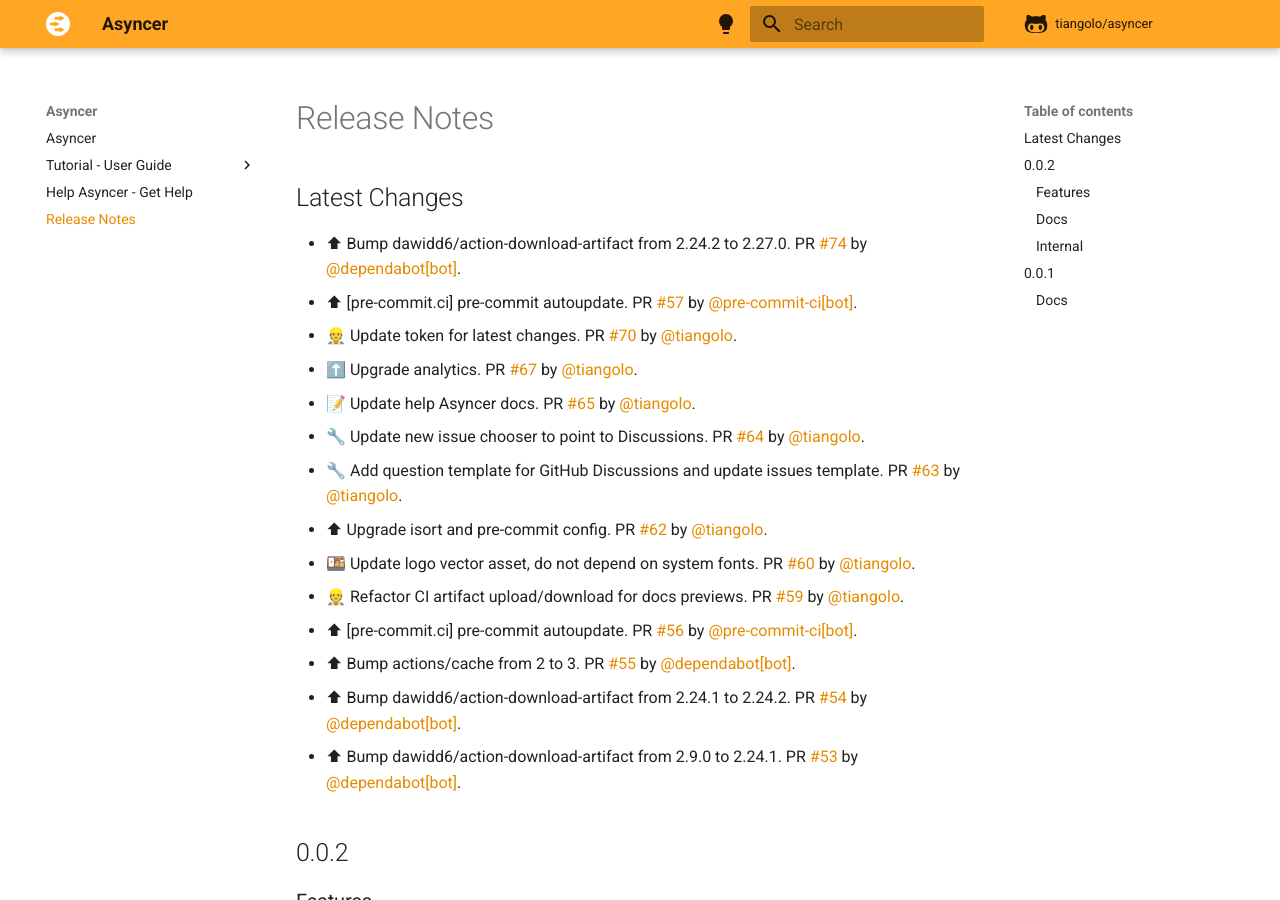
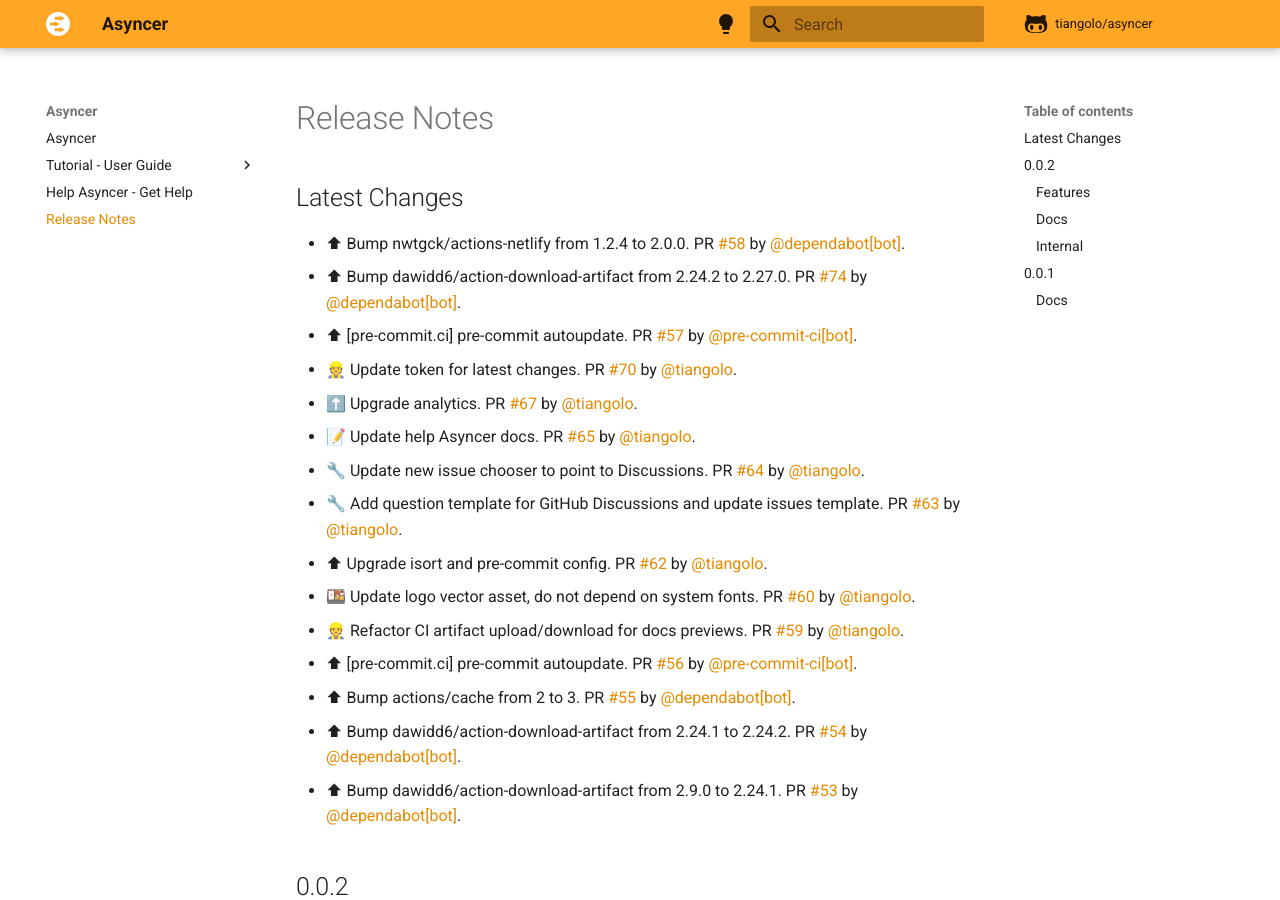
Before and after one commit to balintfrankas/fastapi-asyncer, an MkDocs documentation site: the page built from docs/release-notes.md, in a window 1280 px wide and 900 px high. Built offline with MkDocs 1.6.1 and Material for MkDocs 9.7.7, drawn with Linux system fonts in a browser that asks for light colours; comment, search, counter and statistics services are not loaded.

Commit message:
📝 Update release notes

```diff
--- a/docs/release-notes.md
+++ b/docs/release-notes.md
@@ -2,6 +2,7 @@
 
 ## Latest Changes
 
+* ⬆ Bump nwtgck/actions-netlify from 1.2.4 to 2.0.0. PR [#58](https://github.com/tiangolo/asyncer/pull/58) by [@dependabot[bot]](https://github.com/apps/dependabot).
 * ⬆ Bump dawidd6/action-download-artifact from 2.24.2 to 2.27.0. PR [#74](https://github.com/tiangolo/asyncer/pull/74) by [@dependabot[bot]](https://github.com/apps/dependabot).
 * ⬆ [pre-commit.ci] pre-commit autoupdate. PR [#57](https://github.com/tiangolo/asyncer/pull/57) by [@pre-commit-ci[bot]](https://github.com/apps/pre-commit-ci).
 * 👷 Update token for latest changes. PR [#70](https://github.com/tiangolo/asyncer/pull/70) by [@tiangolo](https://github.com/tiangolo).
```
